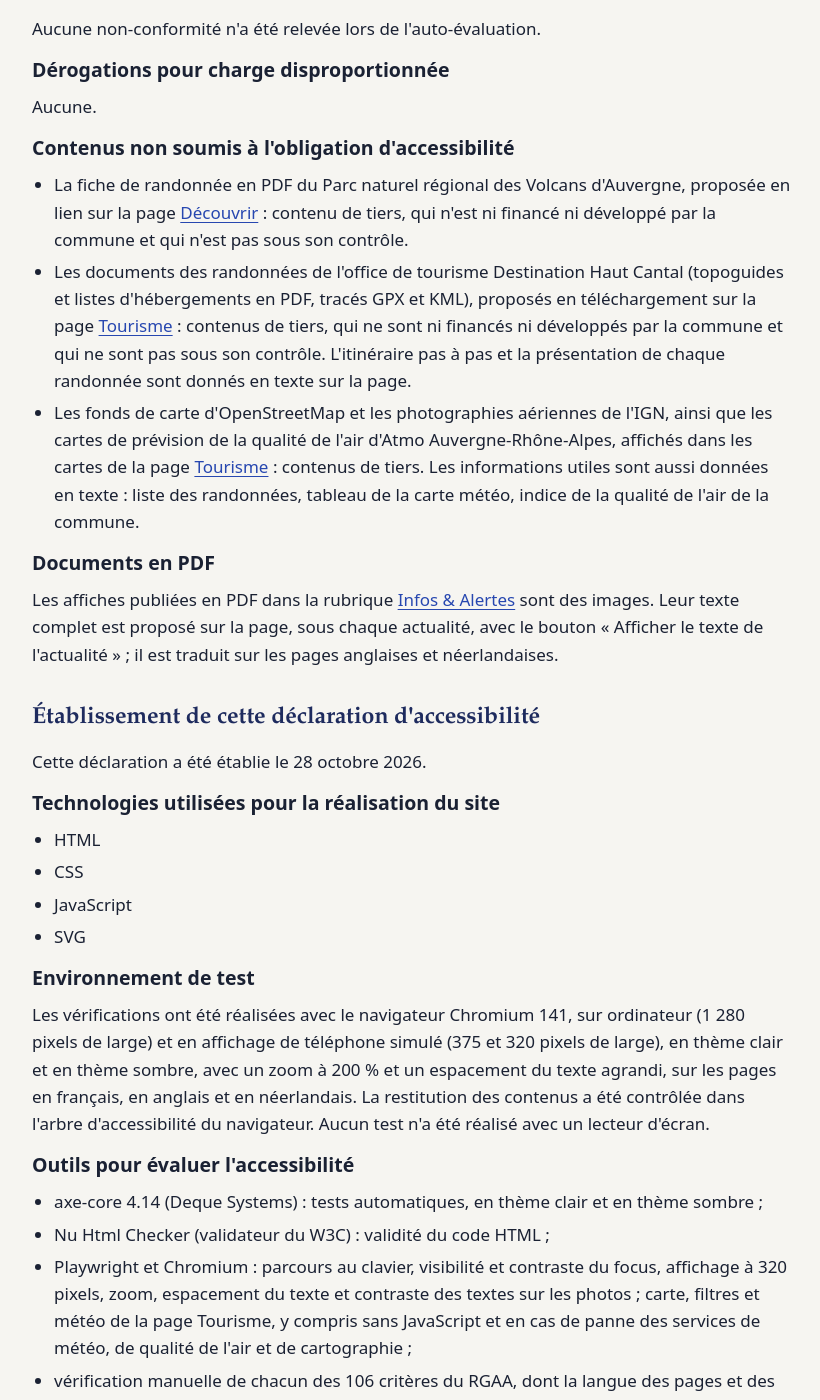
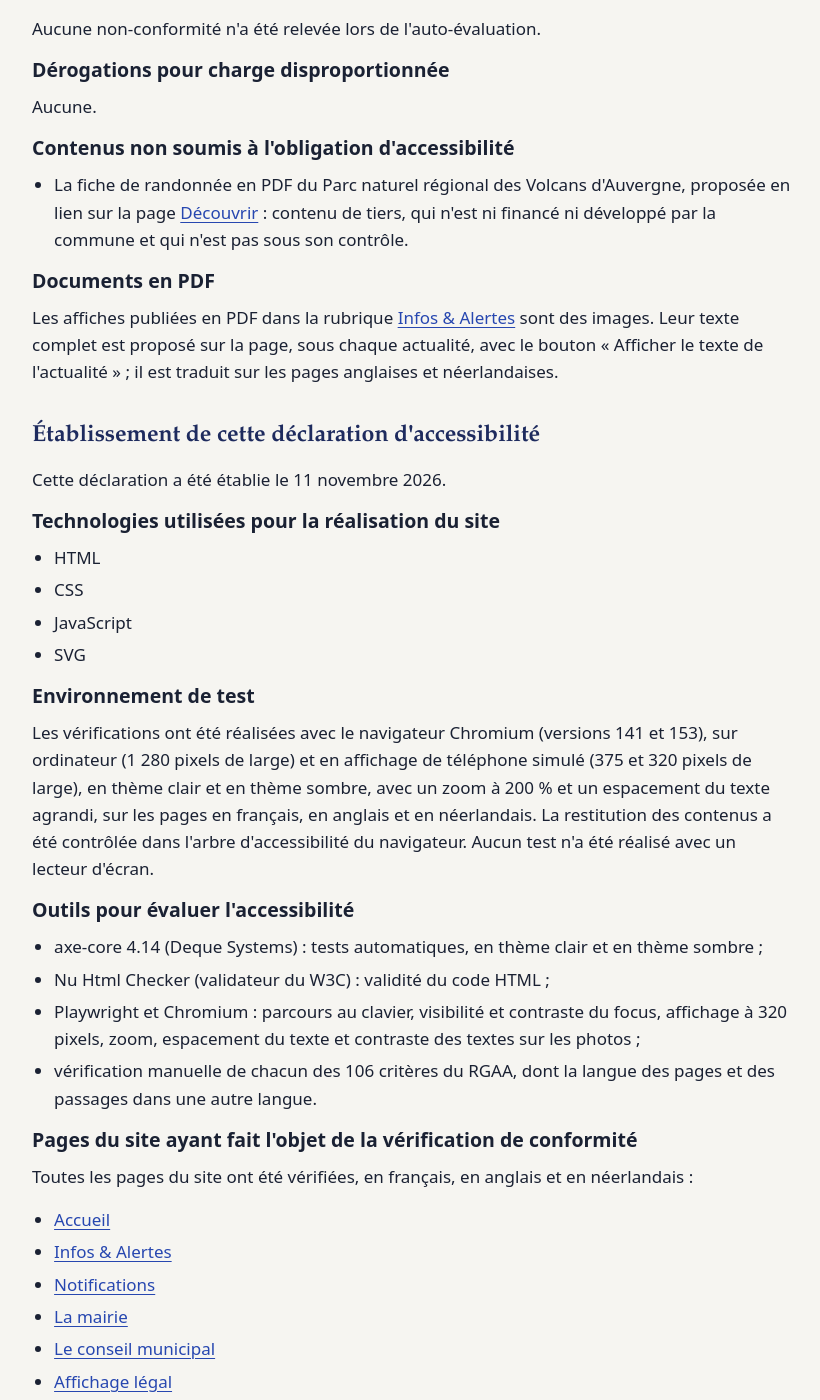
Before and after one commit to victorleblondd/saint-bonnet-de-condat, a Jekyll site: the page built from accessibilite.html, in a window 1280 px wide and 1400 px high, scrolled down 1253 px. Shown: the whole window, without its empty margins (42-862 px from the left). Built offline with Jekyll 4.4.1, drawn with Linux system fonts in a browser that asks for light colours; some of the changed text lies outside the part shown.

Commit message:
Accessibilité : évaluation du 11 novembre 2026 (61 critères conformes, 45 non applicables), contenus de tiers de la page Tourisme retirés
Co-Authored-By: Claude Opus 5.5 <noreply@anthropic.com>
Claude-Session: https://claude.ai/code/session_01DwvnidmDqv555M8xVG4XGk

```diff
--- a/_data/accessibilite.yml
+++ b/_data/accessibilite.yml
@@ -11,39 +11,39 @@
 # =====================================================================
 
 etat: "totalement conforme"
-date: "2026-10-28"
-conformes: 72
+date: "2026-11-11"
+conformes: 61
 non_conformes: 0
-non_applicables: 34
+non_applicables: 45
 taux: 100
 
 # Non-conformités relevées (une phrase par contenu non accessible) ; vide si aucune
 non_conformites: []
 
-non_applicables_detail: "Les critères non applicables portent sur des contenus que le site ne comporte pas : cadres, contenus audio ou vidéo, CAPTCHA, images complexes, images texte, tableaux complexes ou de mise en forme, contrôles de saisie dans les formulaires, moteur de recherche, contenus apparaissant au survol, limites de temps, effets de flash et commandes par mouvement de l'appareil."
+non_applicables_detail: "Les critères non applicables portent sur des contenus que le site ne comporte pas : cadres, contenus audio ou vidéo, CAPTCHA, images complexes, images texte ou images légendées, tableaux complexes ou de mise en forme, champs de formulaire, moteur de recherche, raccourcis clavier, contenus apparaissant au survol, limites de temps, effets de flash, gestes complexes et commandes par mouvement de l'appareil."
 
-environnement: "Les vérifications ont été réalisées avec le navigateur Chromium 141, sur ordinateur (1 280 pixels de large) et en affichage de téléphone simulé (375 et 320 pixels de large), en thème clair et en thème sombre, avec un zoom à 200 % et un espacement du texte agrandi, sur les pages en français, en anglais et en néerlandais. La restitution des contenus a été contrôlée dans l'arbre d'accessibilité du navigateur. Aucun test n'a été réalisé avec un lecteur d'écran."
+environnement: "Les vérifications ont été réalisées avec le navigateur Chromium (versions 141 et 153), sur ordinateur (1 280 pixels de large) et en affichage de téléphone simulé (375 et 320 pixels de large), en thème clair et en thème sombre, avec un zoom à 200 % et un espacement du texte agrandi, sur les pages en français, en anglais et en néerlandais. La restitution des contenus a été contrôlée dans l'arbre d'accessibilité du navigateur. Aucun test n'a été réalisé avec un lecteur d'écran."
 
 outils:
   - "axe-core 4.14 (Deque Systems) : tests automatiques, en thème clair et en thème sombre ;"
   - "Nu Html Checker (validateur du W3C) : validité du code HTML ;"
-  - "Playwright et Chromium : parcours au clavier, visibilité et contraste du focus, affichage à 320 pixels, zoom, espacement du texte et contraste des textes sur les photos ; carte, filtres et météo de la page Tourisme, y compris sans JavaScript et en cas de panne des services de météo, de qualité de l'air et de cartographie ;"
+  - "Playwright et Chromium : parcours au clavier, visibilité et contraste du focus, affichage à 320 pixels, zoom, espacement du texte et contraste des textes sur les photos ;"
   - "vérification manuelle de chacun des 106 critères du RGAA, dont la langue des pages et des passages dans une autre langue."
 
 # Traductions (pages anglaise et néerlandaise de la déclaration)
 en:
-  non_applicables_detail: "The criteria that do not apply concern content that the website does not contain: frames, audio or video content, CAPTCHAs, complex images, images of text, complex or layout tables, input validation in forms, search engine, content appearing on hover, time limits, flashing effects and device motion controls."
-  environnement: "The checks were carried out with the Chromium 141 browser, on a computer (1,280 pixels wide) and in a simulated phone display (375 and 320 pixels wide), in light and dark themes, with 200% zoom and increased text spacing, on the pages in French, English and Dutch. How the content is conveyed was checked in the browser's accessibility tree. No tests were carried out with a screen reader."
+  non_applicables_detail: "The criteria that do not apply concern content that the website does not contain: frames, audio or video content, CAPTCHAs, complex images, images of text or captioned images, complex or layout tables, form fields, search engine, keyboard shortcuts, content appearing on hover, time limits, flashing effects, complex gestures and device motion controls."
+  environnement: "The checks were carried out with the Chromium browser (versions 141 and 153), on a computer (1,280 pixels wide) and in a simulated phone display (375 and 320 pixels wide), in light and dark themes, with 200% zoom and increased text spacing, on the pages in French, English and Dutch. How the content is conveyed was checked in the browser's accessibility tree. No tests were carried out with a screen reader."
   outils:
     - "axe-core 4.14 (Deque Systems): automated tests, in light and dark themes;"
     - "Nu Html Checker (W3C validator): validity of the HTML code;"
-    - "Playwright and Chromium: keyboard navigation, focus visibility and contrast, display at 320 pixels, zoom, text spacing and contrast of text over photos; map, filters and weather on the Tourism page, including without JavaScript and when the weather, air quality and map services are down;"
+    - "Playwright and Chromium: keyboard navigation, focus visibility and contrast, display at 320 pixels, zoom, text spacing and contrast of text over photos;"
     - "manual check of each of the 106 RGAA criteria, including the language of the pages and of passages in another language."
 nl:
-  non_applicables_detail: "De niet-toepasselijke criteria gaan over inhoud die de website niet bevat: frames, audio- of video-inhoud, CAPTCHA's, complexe afbeeldingen, afbeeldingen van tekst, complexe tabellen of opmaaktabellen, invoercontrole in formulieren, zoekmachine, inhoud die verschijnt bij aanwijzen, tijdslimieten, flitsende effecten en bediening door bewegingen van het apparaat."
-  environnement: "De controles zijn uitgevoerd met de browser Chromium 141, op een computer (1280 pixels breed) en in een gesimuleerde telefoonweergave (375 en 320 pixels breed), in licht en donker thema, met 200% zoom en vergrote tekstafstand, op de pagina's in het Frans, Engels en Nederlands. Hoe de inhoud wordt weergegeven, is gecontroleerd in de toegankelijkheidsboom van de browser. Er is niet getest met een schermlezer."
+  non_applicables_detail: "De niet-toepasselijke criteria gaan over inhoud die de website niet bevat: frames, audio- of video-inhoud, CAPTCHA's, complexe afbeeldingen, afbeeldingen van tekst of afbeeldingen met bijschrift, complexe tabellen of opmaaktabellen, formuliervelden, zoekmachine, sneltoetsen, inhoud die verschijnt bij aanwijzen, tijdslimieten, flitsende effecten, complexe gebaren en bediening door bewegingen van het apparaat."
+  environnement: "De controles zijn uitgevoerd met de browser Chromium (versies 141 en 153), op een computer (1280 pixels breed) en in een gesimuleerde telefoonweergave (375 en 320 pixels breed), in licht en donker thema, met 200% zoom en vergrote tekstafstand, op de pagina's in het Frans, Engels en Nederlands. Hoe de inhoud wordt weergegeven, is gecontroleerd in de toegankelijkheidsboom van de browser. Er is niet getest met een schermlezer."
   outils:
     - "axe-core 4.14 (Deque Systems): automatische tests, in licht en donker thema;"
     - "Nu Html Checker (validator van het W3C): geldigheid van de HTML-code;"
-    - "Playwright en Chromium: navigatie met het toetsenbord, zichtbaarheid en contrast van de focus, weergave op 320 pixels, zoom, tekstafstand en contrast van tekst op foto's; kaart, filters en weer op de pagina Toerisme, ook zonder JavaScript en bij uitval van de diensten voor weer, luchtkwaliteit en kaarten;"
+    - "Playwright en Chromium: navigatie met het toetsenbord, zichtbaarheid en contrast van de focus, weergave op 320 pixels, zoom, tekstafstand en contrast van tekst op foto's;"
     - "handmatige controle van elk van de 106 RGAA-criteria, waaronder de taal van de pagina's en van passages in een andere taal."
--- a/accessibilite.html
+++ b/accessibilite.html
@@ -50,8 +50,6 @@ description: "Déclaration d'accessibilité du site saint-bonnet-de-condat.fr :
     <h3>Contenus non soumis à l'obligation d'accessibilité</h3>
     <ul>
       <li>La fiche de randonnée en PDF du Parc naturel régional des Volcans d'Auvergne, proposée en lien sur la page <a href="{{ '/decouvrir/' | relative_url }}">Découvrir</a> : contenu de tiers, qui n'est ni financé ni développé par la commune et qui n'est pas sous son contrôle.</li>
-      <li>Les documents des randonnées de l'office de tourisme Destination Haut Cantal (topoguides et listes d'hébergements en PDF, tracés GPX et KML), proposés en téléchargement sur la page <a href="{{ '/tourisme/' | relative_url }}#randonnees">Tourisme</a> : contenus de tiers, qui ne sont ni financés ni développés par la commune et qui ne sont pas sous son contrôle. L'itinéraire pas à pas et la présentation de chaque randonnée sont donnés en texte sur la page.</li>
-      <li>Les fonds de carte d'OpenStreetMap et les photographies aériennes de l'IGN, ainsi que les cartes de prévision de la qualité de l'air d'Atmo Auvergne-Rhône-Alpes, affichés dans les cartes de la page <a href="{{ '/tourisme/' | relative_url }}#meteo">Tourisme</a> : contenus de tiers. Les informations utiles sont aussi données en texte : liste des randonnées, tableau de la carte météo, indice de la qualité de l'air de la commune.</li>
     </ul>
     <h3>Documents en PDF</h3>
     <p>Les affiches publiées en PDF dans la rubrique <a href="{{ '/infos-alertes/' | relative_url }}">Infos &amp; Alertes</a> sont des images. Leur texte complet est proposé sur la page, sous chaque actualité, avec le bouton « Afficher le texte de l'actualité » ; il est traduit sur les pages anglaises et néerlandaises.</p>
--- a/en/accessibility.html
+++ b/en/accessibility.html
@@ -52,8 +52,6 @@ description: "Accessibility statement for saint-bonnet-de-condat.fr: compliance
     <h3>Content not subject to the accessibility obligation</h3>
     <ul>
       <li>The walk route sheet in PDF from the Volcans d'Auvergne Regional Nature Park, linked from the <a href="{{ '/en/discover/' | relative_url }}">Discover</a> page: third-party content that is neither funded nor developed by the municipality and is not under its control.</li>
-      <li>The hike documents from the Destination Haut Cantal tourist office (route guides and lists of accommodation in PDF, GPX and KML tracks), offered for download on the <a href="{{ '/en/tourism/' | relative_url }}#randonnees">Tourism</a> page: third-party content that is neither funded nor developed by the municipality and is not under its control. The step-by-step route and the presentation of each hike are given as text on the page (in French).</li>
-      <li>The OpenStreetMap base maps and IGN aerial photos, and the Atmo Auvergne-Rhône-Alpes air quality forecast maps, shown in the maps on the <a href="{{ '/en/tourism/' | relative_url }}#meteo">Tourism</a> page: third-party content. The useful information is also given as text: the list of hikes, the weather map table and the municipality's air quality index.</li>
     </ul>
     <h3>PDF documents</h3>
     <p>The posters published as PDFs in the <a href="{{ '/en/news-and-alerts/' | relative_url }}">News &amp; Alerts</a> section are images, in French. Their full text is given on the page, below each notice, with the “Show the text of the notice” button, in French on the French page and translated on the English and Dutch pages.</p>
--- a/nl/toegankelijkheid.html
+++ b/nl/toegankelijkheid.html
@@ -52,8 +52,6 @@ description: "Toegankelijkheidsverklaring van saint-bonnet-de-condat.fr: nalevin
     <h3>Inhoud die niet onder de toegankelijkheidsverplichting valt</h3>
     <ul>
       <li>De routebeschrijving in pdf van het regionaal natuurpark Volcans d'Auvergne, gelinkt vanaf de pagina <a href="{{ '/nl/ontdekken/' | relative_url }}">Ontdekken</a>: inhoud van derden, die de gemeente niet financiert of ontwikkelt en niet beheert.</li>
-      <li>De documenten van de wandelingen van het toeristenbureau Destination Haut Cantal (routegidsen en lijsten van logies in pdf, GPX- en KML-tracks), te downloaden op de pagina <a href="{{ '/nl/toerisme/' | relative_url }}#randonnees">Toerisme</a>: inhoud van derden, die de gemeente niet financiert of ontwikkelt en niet beheert. De routebeschrijving en de presentatie van elke wandeling staan als tekst op de pagina (in het Frans).</li>
-      <li>De achtergrondkaarten van OpenStreetMap en de luchtfoto's van het IGN, en de verwachtingskaarten van de luchtkwaliteit van Atmo Auvergne-Rhône-Alpes, getoond in de kaarten op de pagina <a href="{{ '/nl/toerisme/' | relative_url }}#meteo">Toerisme</a>: inhoud van derden. De nuttige informatie staat ook als tekst op de pagina: de lijst van wandelingen, de tabel van de weerkaart en de luchtkwaliteitsindex van de gemeente.</li>
     </ul>
     <h3>Pdf-documenten</h3>
     <p>De affiches die als pdf zijn gepubliceerd bij <a href="{{ '/nl/nieuws-en-waarschuwingen/' | relative_url }}">Nieuws &amp; waarschuwingen</a> zijn afbeeldingen, in het Frans. De volledige tekst staat op de pagina, onder elk bericht, via de knop ‘Tekst van het bericht tonen’: in het Frans op de Franse pagina en vertaald op de Engelse en Nederlandse pagina's.</p>
```
